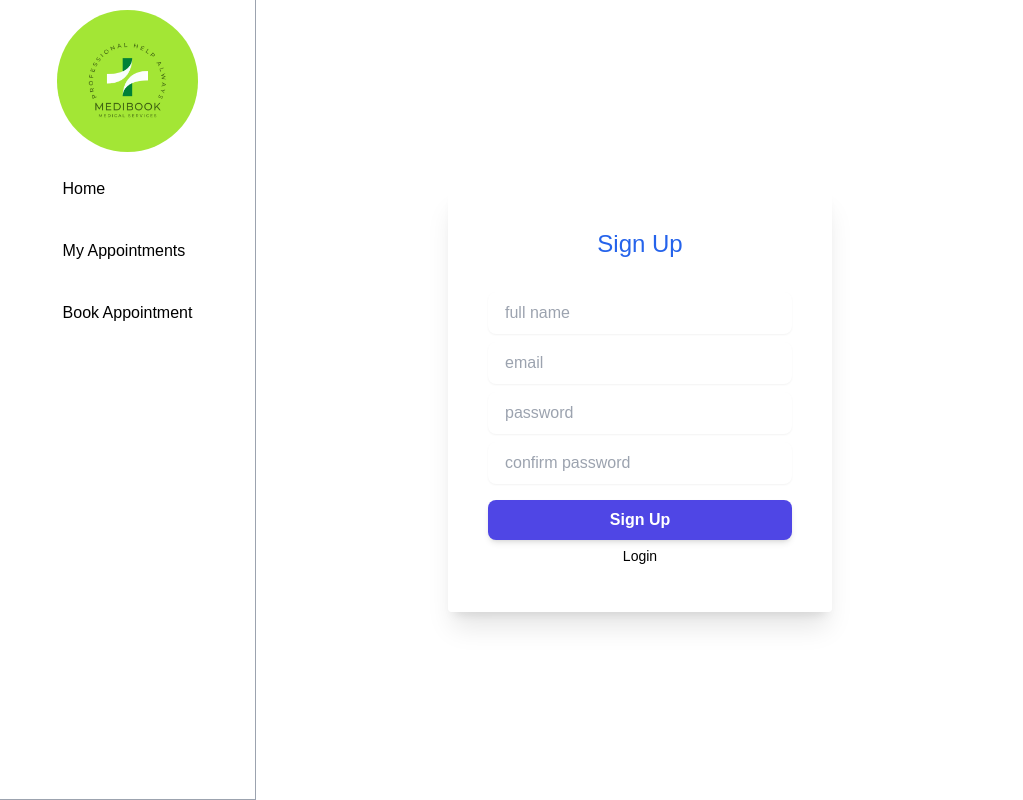
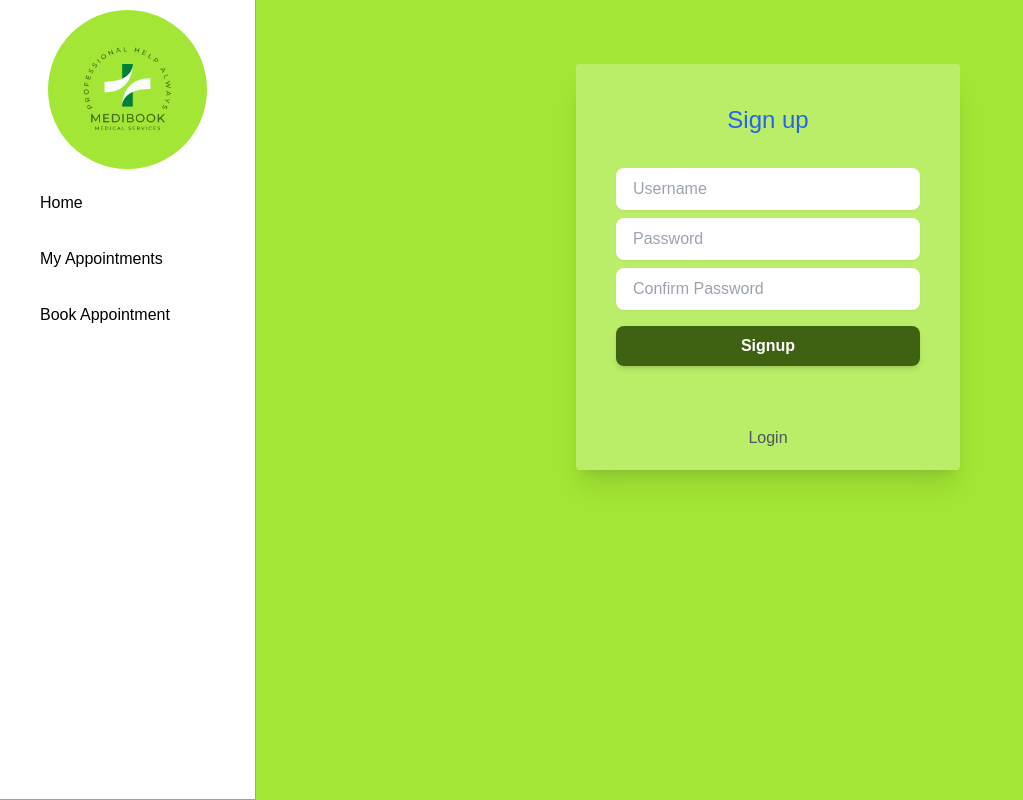
Before and after one commit to deyemiobaa/medibook-ui, a React (Create React App) app: page /signup in a window 1280 px wide. Shown: the whole page, without its empty margins (0-1023 px from the left). Built offline with nearby package versions, Linux system fonts and the light colour scheme.

Commit message:
fix authentication pages

```diff
--- a/src/components/Authentication/LoginPage/LoginPage.js
+++ b/src/components/Authentication/LoginPage/LoginPage.js
@@ -1,43 +1,30 @@
 import React from 'react';
 import { Link } from 'react-router-dom';
-import { unauthenticatedNav } from '../../../assests/navigation';
-import Navigation from '../../Navigation/Navigation';
 
 export default function LoginPage() {
   return (
-    <div className='flex bg-[url("https://i.graphicmama.com/blog/wp-content/uploads/2021/04/22085104/free-medical-background-23.png")] bg-cover  bg-no-repeat'>
-      <Navigation urls={unauthenticatedNav} />
-      <div className="w-full backdrop-blur-[8px] h-screen font-sans bg-cover bg-landscape">
-        <div className="container flex items-center justify-center flex-1 h-full mx-auto">
-          <div className="w-full max-w-lg">
-            <div className="leading-loose">
-              <form className="max-w-sm p-10 m-auto bg-white bg-opacity-25 rounded shadow-xl">
+    <div className="w-full px-5 py-24 text-gray-600 justify-self-center sm:w-4/5 bg-lime-400 sm:justify-self-end sm:py-16">
+      <div className="max-w-sm m-auto bg-white bg-opacity-25 rounded shadow-xl">
+        <form className="p-10">
           <p className="mb-8 text-2xl font-light text-center text-blue-600">
             Login
           </p>
           <div className="mb-2">
-                  <div className="relative ">
-                    <input type="text" id="login-with-bg-email" className="flex-1 w-full px-4 py-2 text-base text-gray-700 placeholder-gray-400 bg-white border border-transparent border-gray-300 rounded-lg shadow-sm appearance-none focus:outline-none focus:ring-2 focus:ring-purple-600 focus:border-transparent" placeholder="email" />
-                  </div>
+            <input type="text" id="login-with-bg-email" className="flex-1 w-full px-4 py-2 text-base text-gray-700 placeholder-gray-400 bg-white border border-transparent border-gray-300 rounded-lg shadow-sm appearance-none focus:outline-none focus:ring-2 focus:ring-purple-600 focus:border-transparent" placeholder="Username" />
           </div>
           <div className="mb-2">
-                  <div className="relative ">
-                    <input type="password" id="login-with-bg-password" className="flex-1 w-full px-4 py-2 text-base text-gray-700 placeholder-gray-400 bg-white border border-transparent border-gray-300 rounded-lg shadow-sm appearance-none focus:outline-none focus:ring-2 focus:ring-purple-600 focus:border-transparent" placeholder="password" />
-                  </div>
+            <input type="password" id="login-with-bg-password" className="flex-1 w-full px-4 py-2 text-base text-gray-700 placeholder-gray-400 bg-white border border-transparent border-gray-300 rounded-lg shadow-sm appearance-none focus:outline-none focus:ring-2 focus:ring-lime-400 focus:border-transparent" placeholder="Password" />
           </div>
           <div className="flex items-center justify-between mt-4">
-                  <button type="submit" className="w-full px-4 py-2 text-base font-semibold text-center text-white transition duration-200 ease-in bg-indigo-600 rounded-lg shadow-md hover:bg-indigo-700 focus:ring-indigo-500 focus:ring-offset-indigo-200 focus:outline-none focus:ring-2 focus:ring-offset-2 ">
-                    Validate
+            <button type="submit" className="w-full px-4 py-2 text-base font-semibold text-center text-white transition duration-200 ease-in rounded-lg shadow-md bg-lime-800 hover:bg-lime-500 focus:ring-lime-400 focus:ring-offset-indigo-200 focus:outline-none focus:ring-2 focus:ring-offset-2 ">
+              Login
             </button>
           </div>
-                <div className="text-center">
-                  <Link to="/signup" className="right-0 inline-block text-sm font-light align-baseline text-500 hover:text-gray-800">
+        </form>
+        <div className="py-5 text-center">
+          <Link to="/signup" className="text-base font-medium align-baseline hover:text-gray-800">
             Create an account
           </Link>
-                </div>
-              </form>
-            </div>
-          </div>
         </div>
       </div>
     </div>
--- a/src/components/Authentication/SignUpPage/SignUpPage.js
+++ b/src/components/Authentication/SignUpPage/SignUpPage.js
@@ -1,48 +1,34 @@
 import React from 'react';
+import { Link } from 'react-router-dom';
 // import { unauthenticatedNav } from '../../../assests/navigation';
 
 export default function SignUpPage() {
   return (
-    <div className="w-full h-screen font-sans bg-cover bg-landscape">
-      <div className="container flex items-center justify-center flex-1 h-full mx-auto">
-        <div className="w-full max-w-lg">
-          <div className="leading-loose">
-            <form className="max-w-sm p-10 m-auto bg-white bg-opacity-25 rounded shadow-xl">
+    <div className="w-full px-5 py-24 text-gray-600 justify-self-center sm:w-4/5 bg-lime-400 sm:justify-self-end sm:py-16">
+      <div className="max-w-sm m-auto bg-white bg-opacity-25 rounded shadow-xl">
+        <form className="p-10">
           <p className="mb-8 text-2xl font-light text-center text-blue-600">
-                Sign Up
+            Sign up
           </p>
           <div className="mb-2">
-                <div className="relative ">
-                  <input type="text" id="login-with-bg-full-name" className="flex-1 w-full px-4 py-2 text-base text-gray-700 placeholder-gray-400 bg-white border border-transparent border-gray-300 rounded-lg shadow-sm appearance-none focus:outline-none focus:ring-2 focus:ring-purple-600 focus:border-transparent" placeholder="full name" />
-                </div>
+            <input type="text" id="login-with-bg-email" className="flex-1 w-full px-4 py-2 text-base text-gray-700 placeholder-gray-400 bg-white border border-transparent border-gray-300 rounded-lg shadow-sm appearance-none focus:outline-none focus:ring-2 focus:ring-purple-600 focus:border-transparent" placeholder="Username" />
           </div>
           <div className="mb-2">
-                <div className="relative ">
-                  <input type="text" id="login-with-bg-email" className="flex-1 w-full px-4 py-2 text-base text-gray-700 placeholder-gray-400 bg-white border border-transparent border-gray-300 rounded-lg shadow-sm appearance-none focus:outline-none focus:ring-2 focus:ring-purple-600 focus:border-transparent" placeholder="email" />
-                </div>
+            <input type="password" id="login-with-bg-password" className="flex-1 w-full px-4 py-2 text-base text-gray-700 placeholder-gray-400 bg-white border border-transparent border-gray-300 rounded-lg shadow-sm appearance-none focus:outline-none focus:ring-2 focus:ring-lime-400 focus:border-transparent" placeholder="Password" />
           </div>
           <div className="mb-2">
-                <div className="relative ">
-                  <input type="text" id="login-with-bg-password" className="flex-1 w-full px-4 py-2 text-base text-gray-700 placeholder-gray-400 bg-white border border-transparent border-gray-300 rounded-lg shadow-sm appearance-none focus:outline-none focus:ring-2 focus:ring-purple-600 focus:border-transparent" placeholder="password" />
-                </div>
-              </div>
-              <div className="mb-2">
-                <div className="relative ">
-                  <input type="text" id="login-with-bg-password" className="flex-1 w-full px-4 py-2 text-base text-gray-700 placeholder-gray-400 bg-white border border-transparent border-gray-300 rounded-lg shadow-sm appearance-none focus:outline-none focus:ring-2 focus:ring-purple-600 focus:border-transparent" placeholder="confirm password" />
-                </div>
+            <input type="password" id="login-with-bg-password" className="flex-1 w-full px-4 py-2 text-base text-gray-700 placeholder-gray-400 bg-white border border-transparent border-gray-300 rounded-lg shadow-sm appearance-none focus:outline-none focus:ring-2 focus:ring-lime-400 focus:border-transparent" placeholder="Confirm Password" />
           </div>
           <div className="flex items-center justify-between mt-4">
-                <button type="submit" className="w-full px-4 py-2 text-base font-semibold text-center text-white transition duration-200 ease-in bg-indigo-600 rounded-lg shadow-md hover:bg-indigo-700 focus:ring-indigo-500 focus:ring-offset-indigo-200 focus:outline-none focus:ring-2 focus:ring-offset-2 ">
-                  Sign Up
+            <button type="submit" className="w-full px-4 py-2 text-base font-semibold text-center text-white transition duration-200 ease-in rounded-lg shadow-md bg-lime-800 hover:bg-lime-500 focus:ring-lime-400 focus:ring-offset-indigo-200 focus:outline-none focus:ring-2 focus:ring-offset-2 ">
+              Signup
             </button>
           </div>
-              <div className="text-center">
-                <a href="vid.com" className="right-0 inline-block text-sm font-light align-baseline text-500 hover:text-gray-800">
+        </form>
+        <div className="py-5 text-center">
+          <Link to="/login" className="text-base font-medium align-baseline hover:text-gray-800">
             Login
-                </a>
-              </div>
-            </form>
-          </div>
+          </Link>
         </div>
       </div>
     </div>
--- a/src/components/Navigation/Navigation.js
+++ b/src/components/Navigation/Navigation.js
@@ -7,7 +7,7 @@ export default function Navigation({ urls }) {
   const [open, setOpen] = useState(false);
 
   return (
-    <div className="navigation sm:w-[20%] bg-white flex justify-between items-center sm:flex-col sm:border-r sm:border-r-gray-400 border-b border-b-gray-400 fixed top-0 left-0 sm:bottom-0 px-3 sm:justify-start">
+    <div className="navigation sm:w-[20%] bg-white flex justify-between items-center sm:flex-col sm:border-r sm:border-r-gray-400 border-b border-b-gray-400 fixed top-0 left-0 sm:bottom-0 px-3 sm:justify-start sm:px-0">
       <div className="logo w-[20%] sm:w-[70%] p-[10px] sm:self-center">
         <img src={logo} className="rounded-full logo" alt="logo" />
       </div>
@@ -21,9 +21,9 @@ export default function Navigation({ urls }) {
           ))}
         </div>
       </div>
-      <div className="hidden navLinks sm:flex sm:flex-col">
+      <div className="hidden w-full navLinks sm:flex sm:flex-col">
         {urls.map(({ path, name }) => (
-          <NavLink to={path} className="link-el hover:bg-lime-400 text-base hover:text-[#fff] ease-in duration-300 font-medium mb-2 p-[15px]" key={name}>{name}</NavLink>
+          <NavLink to={path} className="link-el hover:bg-lime-400 text-base hover:text-[#fff] ease-in duration-300 font-medium mb-2 p-3 pl-10" key={name}>{name}</NavLink>
         ))}
       </div>
     </div>
--- a/src/redux/doctors/doctorsApi.js
+++ b/src/redux/doctors/doctorsApi.js
@@ -1,4 +1,4 @@
-export const getDoctors = async (baseURL) => {
+const getDoctors = async (baseURL) => {
   const response = await fetch(`${baseURL}/doctors`,
     {
       method: 'GET',
@@ -9,3 +9,5 @@ export const getDoctors = async (baseURL) => {
   const result = await response.json();
   return result; // { message: '...', status: '...' }
 };
+
+export default getDoctors;
```
Lines whose indentation alone changed are shown as unchanged.
